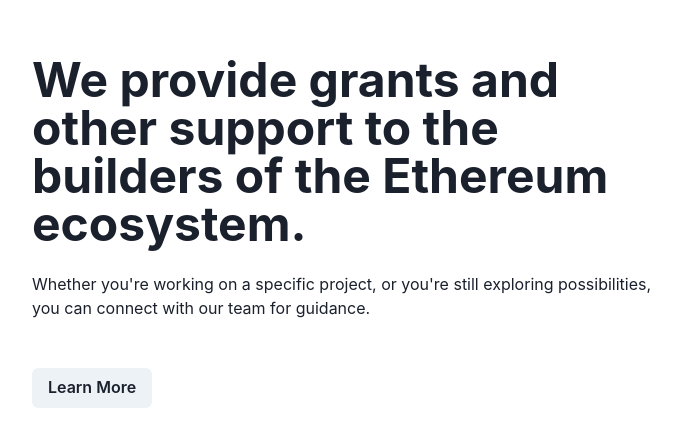
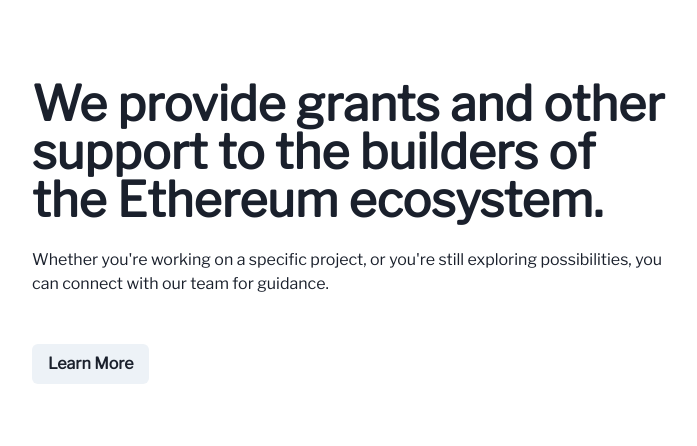
Before and after one commit to ethereum/esp-website, a Next.js app: page / in a window 1280 px wide. Shown: the part 168-614 px from the top of the page, without its empty margins (288-985 px from the left). Built offline with nearby package versions, Linux system fonts and the light colour scheme.

Commit message:
chore: set up custom theme

```diff
--- a/src/theme.ts
+++ b/src/theme.ts
@@ -1,3 +1,25 @@
-import { extendTheme } from '@chakra-ui/react';
+import { extendTheme, theme as base } from '@chakra-ui/react';
 
-export default extendTheme();
+export default extendTheme({
+  colors: {
+    brand: {
+      accent: '#f85858',
+      heading: '#e44550',
+      paragraph: '#232264'
+    }
+  },
+  fonts: {
+    // set base fonts as fallback
+    heading: `Libre Franklin, ${base.fonts?.heading}`,
+    body: `Libre Franklin, ${base.fonts?.body}`
+  },
+  fontSizes: {
+    h1: '40px',
+    paragraph: '15px'
+  },
+  sizes: {
+    container: {
+      mobile: '450px'
+    }
+  }
+});
```
